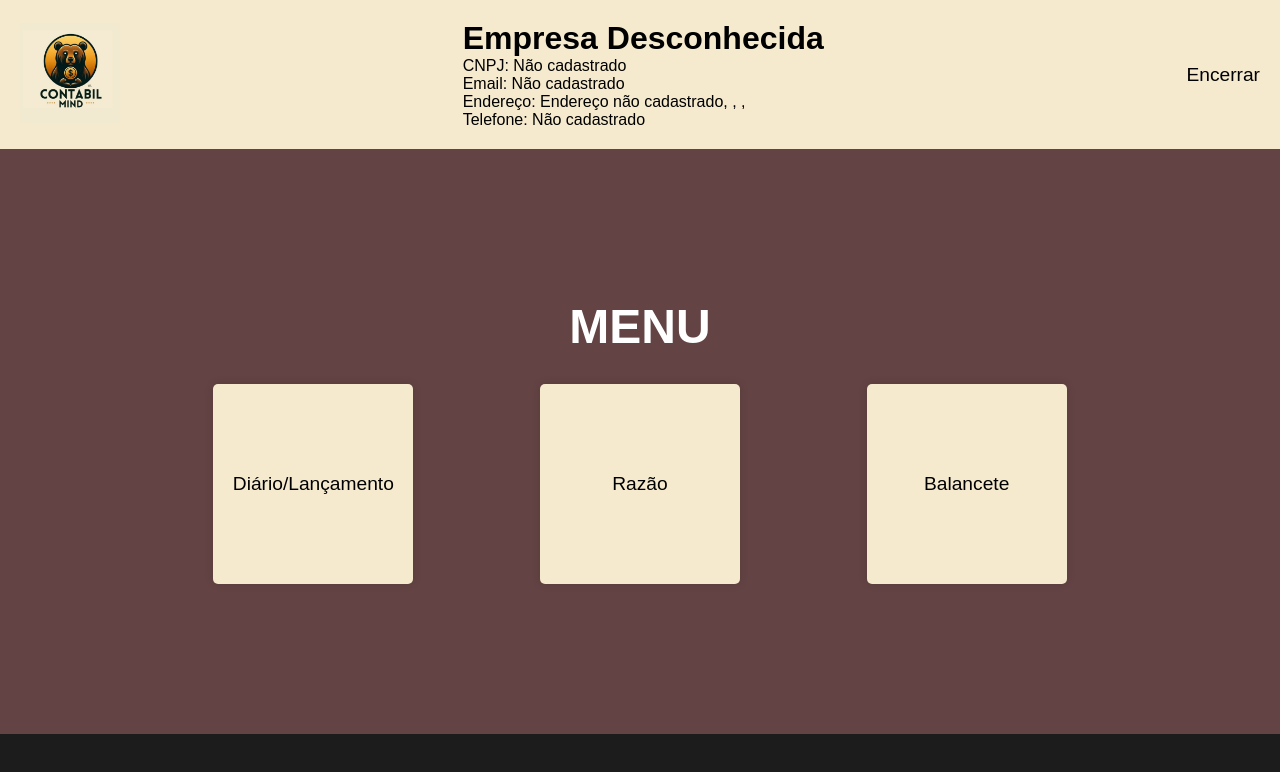
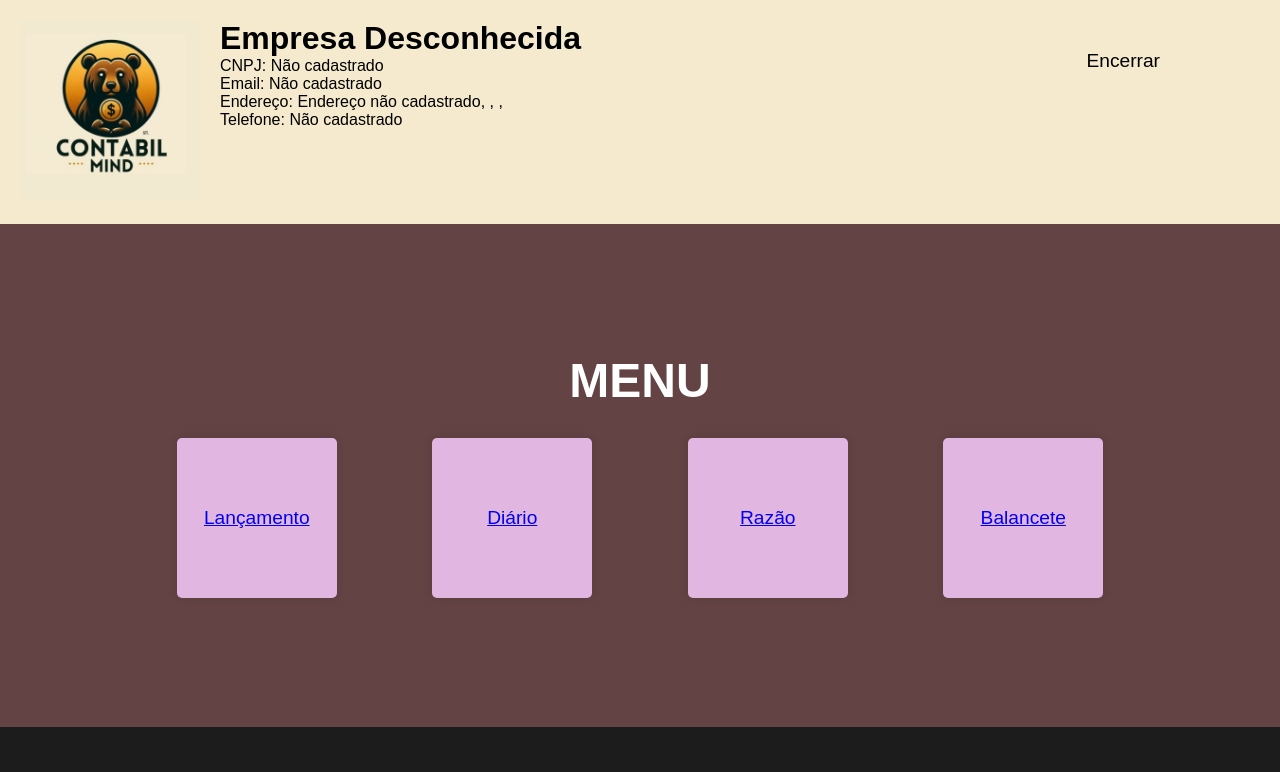
Before and after one commit to GB-Saraiva/contabil-mind, a plain HTML site: page html/menu.html in a window 1280 px wide. Drawn offline with Linux system fonts and the light colour scheme.

Commit message:
separar lançamento

```diff
--- a/css/menu.css
+++ b/css/menu.css
@@ -1,4 +1,3 @@
-/* Reset básico */
 * {
     margin: 0;
     padding: 0;
@@ -19,28 +18,43 @@ header {
 .header-content {
     display: flex;
     justify-content: space-between;
-    align-items: center;
+    align-items: flex-start; /* Alinhamento no topo */
 }
 
 .logo img {
-    width: 100px;
+    width: 180px;
+    margin-right: 20px; /* Espaçamento entre logo e informações da empresa */
 }
 
 .company-info {
     text-align: left;
     color: black;
+    margin-right: auto; /* Faz a empresa ficar à esquerda */
+}
+
+.user-actions {
+    display: flex;
+    flex-direction: column; /* Organiza "Conta" e "Encerrar" em coluna */
+    align-items: flex-end;
+    margin-right: 100px; /* Ajusta o afastamento da borda direita */
+    margin-top: 30px; /* Afastamento da borda superior */
 }
 
 .user-actions a {
     color: black;
     text-decoration: none;
-    margin-left: 20px;
+    margin-bottom: 10px;
     font-size: 1.2em;
+    position: relative; /* Adiciona posicionamento relativo para o ícone */
+}
+
+.user-actions a i {
+    margin-right: 8px; /* Espaçamento entre ícone e texto */
 }
 
 main {
     background-color: #634343;
-    padding: 150px;
+    padding: 129px 129px; /* Reduz o padding superior */
     text-align: center;
 }
 
@@ -56,66 +70,25 @@ h2 {
 }
 
 .menu-item {
-    background-color: #F5EACE;
-    padding: 100px;
-    width: 100px;
-    height: 100px;
+    background-color: #E1B7E1; /* Azul Claro */
+    padding: 80px; /* Mantém o padding */
+    width: 100px; /* Largura original */
+    height: 100px; /* Altura original */
     display: flex;
     justify-content: center;
     align-items: center;
     border-radius: 5px;
     box-shadow: 0 0 10px rgba(0, 0, 0, 0.1);
     font-size: 1.2em;
-    color: black;
-    cursor: pointer;
-    transition: background-color 0.3s ease;
+    color: rgb(0, 0, 0); /* Cor do texto alterada para branco */
+    transition: transform 0.3s ease, background-color 0.3s ease, color 0.3s ease; /* Animação suave para todas as propriedades */
 }
 
 .menu-item:hover {
-    background-color: #e0d0b5;
+    transform: translateY(-5px) scale(1.2); /* Levanta um pouco ao passar o mouse */
+    background-color: #F5EACE; /* Cor de fundo ao passar o mouse */
 }
 
-.menu-item a {
-    text-decoration: none;
-    color: black;
-    display: flex;
-    justify-content: center;
-    align-items: center;
-    width: 100%;
-    height: 100%;
+.menu-item p {
+    margin: 0;
 }
-
-/* Estilização para tornar os botões completamente clicáveis */
-.menu-item a {
-    text-decoration: none;
-    color: black;
-    display: flex;
-    justify-content: center;
-    align-items: center;
-    width: 100%;
-    height: 100%;
-    position: absolute; /* Novo estilo */
-    top: 0; /* Novo estilo */
-    left: 0; /* Novo estilo */
-}
-
-.menu-item {
-    position: relative; /* Novo estilo */
-    background-color: #F5EACE;
-    padding: 100px;
-    width: 100px;
-    height: 100px;
-    display: flex;
-    justify-content: center;
-    align-items: center;
-    border-radius: 5px;
-    box-shadow: 0 0 10px rgba(0, 0, 0, 0.1);
-    font-size: 1.2em;
-    color: black;
-    cursor: pointer;
-    transition: background-color 0.3s ease;
-}
-
-.menu-item:hover {
-    background-color: #e0d0b5;
-}
--- a/html/menu.html
+++ b/html/menu.html
@@ -30,7 +30,10 @@
         <h2>MENU</h2>
         <div class="menu">
             <div class="menu-item">
-                <a href="./diario.html"><p>Diário/Lançamento</p></a>
+                <a href="./lancamento.html"><p>Lançamento</p></a>
+            </div>
+            <div class="menu-item">
+                <a href="./diario.html"><p>Diário</p></a>
             </div>
             <div class="menu-item">
                 <a href="./razao.html"><p>Razão</p></a>
```
Also changed, not shown: html/balanco.html (+1 -0 lines), html/diario.html (+2 -25 lines), html/lancamento.html (added, +75 -0 lines), html/razao.html (+1 -0 lines).
